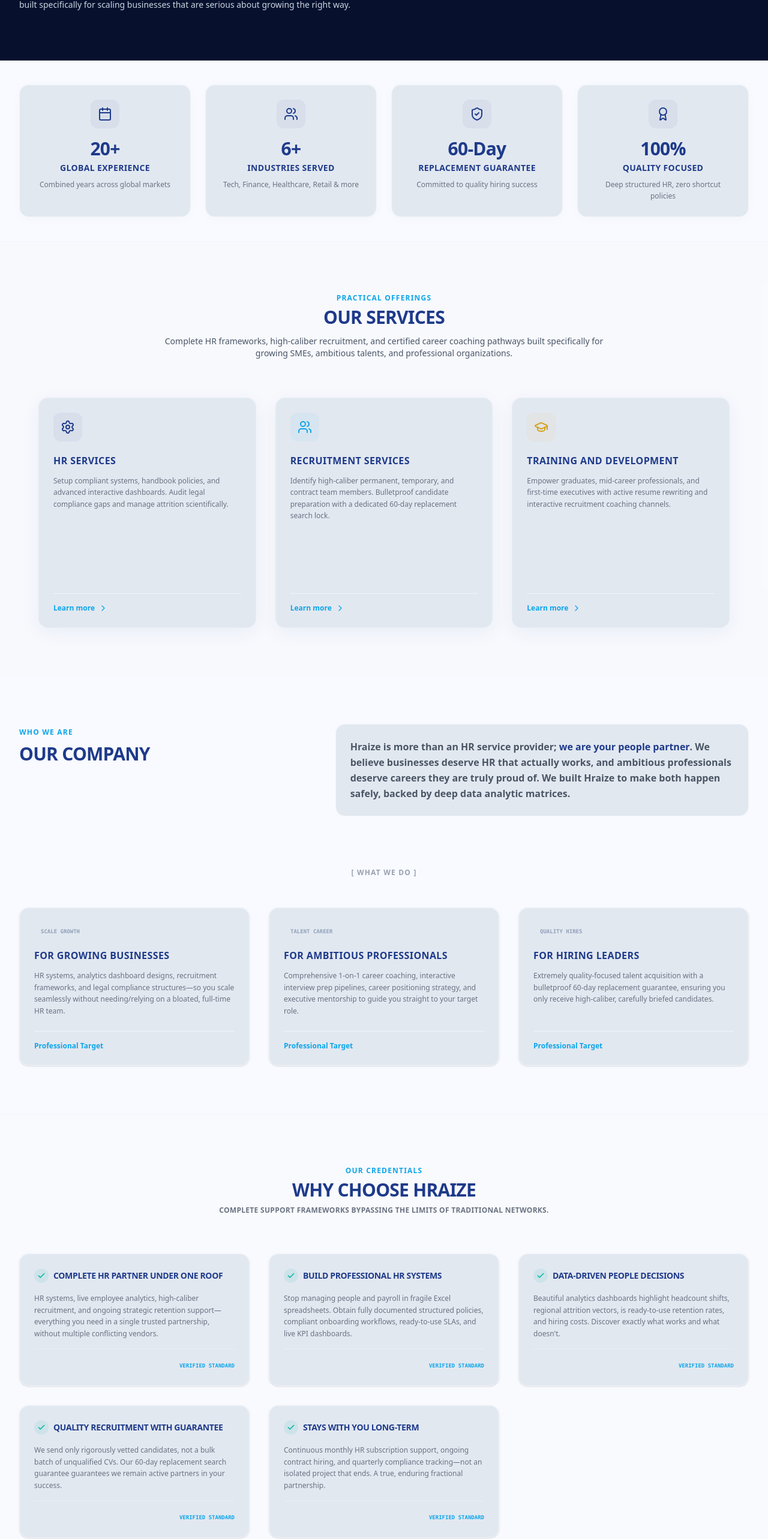
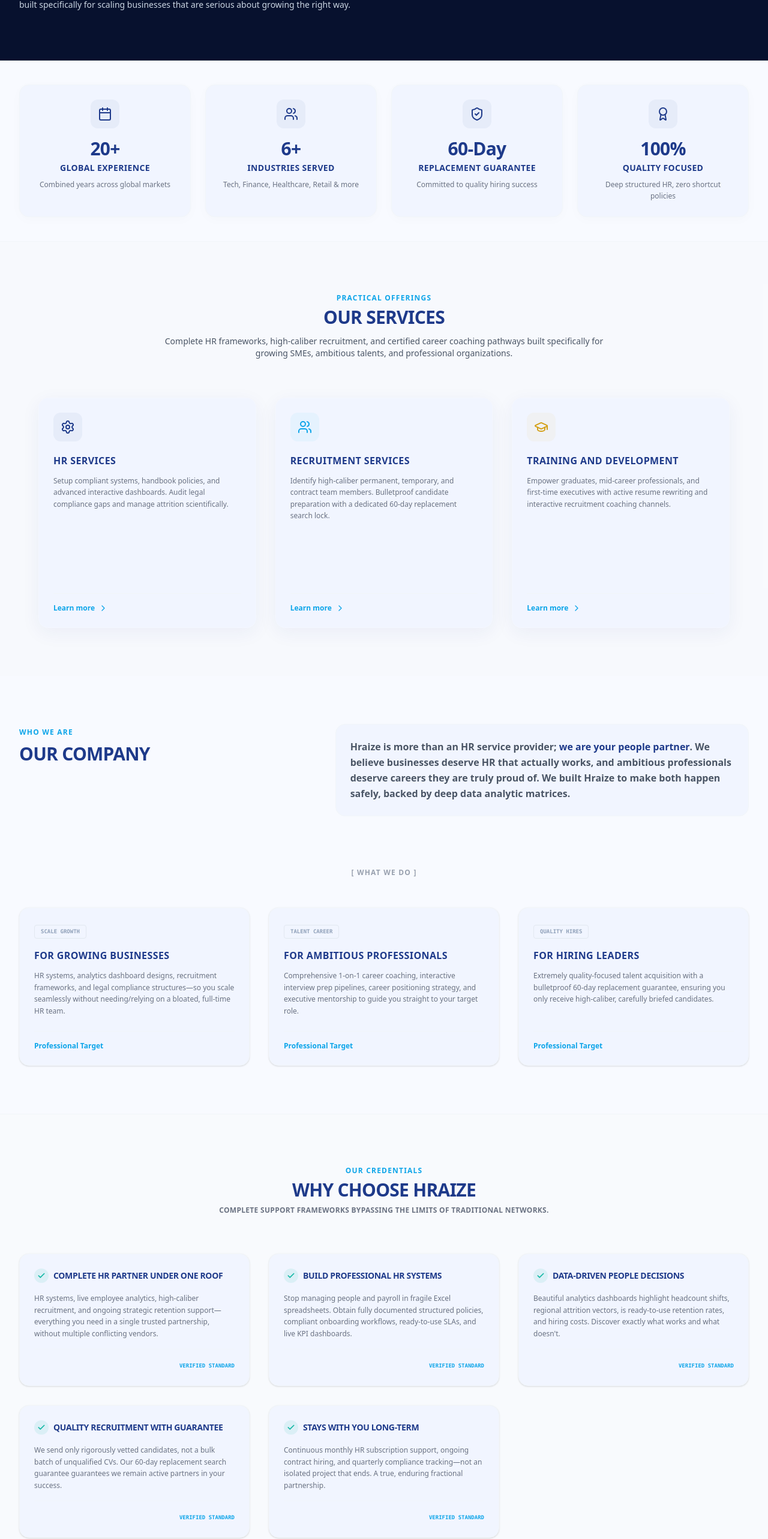
Before and after one commit to 1millionWebs/mweb-hraize-v2, a Next.js app: page / in a window 1280 px wide. Shown: the part 1052-3618 px from the top of the page at 60% size. Built offline with nearby package versions, Linux system fonts and the light colour scheme.

Commit message:
Cards color fixed #F1F5FF

```diff
--- a/src/components/Careers.tsx
+++ b/src/components/Careers.tsx
@@ -591,7 +591,7 @@
               initial={{ opacity: 0, scale: 0.95 }}
               animate={{ opacity: 1, scale: 1 }}
               exit={{ opacity: 0, scale: 0.95 }}
-              className="bg-[#e2e8f0] rounded-3xl border border-slate-200 w-full max-w-2xl p-6 sm:p-8 relative shadow-2xl overflow-hidden"
+              className="bg-[#F1F5FF] rounded-3xl border border-slate-200 w-full max-w-2xl p-6 sm:p-8 relative shadow-2xl overflow-hidden"
             >
               {/* Top decorator */}
               <div className="absolute top-0 left-0 w-full h-[6px] bg-[#1E3A8A]" />
@@ -626,7 +626,7 @@
                   </ul>
                 </div>
 
-                <div className="grid grid-cols-2 gap-4 bg-[#e2e8f0] p-4 rounded-xl">
+                <div className="grid grid-cols-2 gap-4 bg-[#F1F5FF] p-4 rounded-xl">
                   <div>
                     <span className="text-[9px] text-gray-400 font-bold uppercase block">Location context</span>
                     <span className="font-black text-[#1E3A8A]">{selectedJob.location}</span>
--- a/src/components/Contact.tsx
+++ b/src/components/Contact.tsx
@@ -186,7 +186,7 @@
           </div>
 
           {/* Right Column: Send us a message form withTabs */}
-          <div className="lg:col-span-8 bg-[#e2e8f0] border border-slate-100 rounded-3xl p-6 sm:p-10 shadow-md">
+          <div className="lg:col-span-8 bg-[#F1F5FF] border border-slate-100 rounded-3xl p-6 sm:p-10 shadow-md">
             <div className="mb-6">
               <h3 className="text-lg font-black text-[#1E3A8A] uppercase tracking-tight">Send us a message</h3>
               <p className="text-xs text-gray-500 font-bold mt-1">Select the division block below to route your inquiry accurately:</p>
--- a/src/components/HRServices.tsx
+++ b/src/components/HRServices.tsx
@@ -150,7 +150,7 @@
 
           <div className="grid grid-cols-1 lg:grid-cols-3 gap-8 relative z-10">
             {methodology.map((m, idx) => (
-              <div key={idx} className="relative flex flex-col justify-between bg-[#e2e8f0] border border-slate-100 rounded-2xl p-6 shadow-sm group hover:border-[#0EA5E9] transition">
+              <div key={idx} className="relative flex flex-col justify-between bg-[#F1F5FF] border border-slate-100 rounded-2xl p-6 shadow-sm group hover:border-[#0EA5E9] transition">
                 <div>
                   <div className="flex items-center justify-between mb-4">
                     <span className="text-3xl font-serif font-black text-[#0EA5E9]">{m.step}</span>
@@ -175,7 +175,7 @@
 
 
         {/* Closing CTA */}
-        <div className="text-center bg-[#e2e8f0] border border-slate-100 rounded-3xl p-8 sm:p-12 shadow-[0_12px_40px_rgba(7,17,46,0.03)] max-w-4xl mx-auto">
+        <div className="text-center bg-[#F1F5FF] border border-slate-100 rounded-3xl p-8 sm:p-12 shadow-[0_12px_40px_rgba(7,17,46,0.03)] max-w-4xl mx-auto">
           <span className="text-xs font-extrabold uppercase tracking-widest text-[#0EA5E9]">WORKFORCE ARCHITECTURE</span>
           <h3 className="mt-2 text-2xl sm:text-3xl font-black text-[#1E3A8A] uppercase tracking-tight">
             Ready to have your People Partner today
--- a/src/components/HomeContent.tsx
+++ b/src/components/HomeContent.tsx
@@ -138,7 +138,7 @@
                   initial={{ opacity: 0, y: 20 }}
                   animate={{ opacity: 1, y: 0 }}
                   transition={{ duration: 0.5, delay: idx * 0.1 }}
-                  className="bg-[#e2e8f0] border border-slate-100 rounded-2xl p-6 shadow-[0_4px_20px_0_rgba(7,17,46,0.02)] flex flex-col items-center text-center group hover:border-[#0EA5E9] transition-colors"
+                  className="bg-[#F1F5FF] border border-slate-100 rounded-2xl p-6 shadow-[0_4px_20px_0_rgba(7,17,46,0.02)] flex flex-col items-center text-center group hover:border-[#0EA5E9] transition-colors"
                 >
                   <div className="h-12 w-12 rounded-xl bg-[#1E3A8A]/5 flex items-center justify-center text-[#1E3A8A] group-hover:bg-[#0EA5E9]/10 group-hover:text-[#0EA5E9] transition-colors mb-4">
                     <Icon className="h-6 w-6" />
@@ -254,7 +254,7 @@
                 Our Company
               </h3>
             </div>
-            <div className="lg:col-span-7 bg-[#e2e8f0] p-6 rounded-2xl border border-slate-100">
+            <div className="lg:col-span-7 bg-[#F1F5FF] p-6 rounded-2xl border border-slate-100">
               <p className="text-sm sm:text-base text-gray-600 font-semibold leading-relaxed">
                 Hraize is more than an HR service provider; <strong className="text-[#1E3A8A]">we are your people partner</strong>. We believe businesses deserve HR that actually works, and ambitious professionals deserve careers they are truly proud of. We built Hraize to make both happen safely, backed by deep data analytic matrices.
               </p>
@@ -270,7 +270,7 @@
               {whatWeDo.map((w, idx) => (
                 <div
                   key={idx}
-                  className="bg-[#e2e8f0] border border-slate-100 rounded-2xl p-6 shadow-sm flex flex-col justify-between group hover:border-[#0EA5E9] transition-all"
+                  className="bg-[#F1F5FF] border border-slate-100 rounded-2xl p-6 shadow-sm flex flex-col justify-between group hover:border-[#0EA5E9] transition-all"
                 >
                   <div>
                     <span className="text-[9px] font-mono font-bold text-slate-400 border border-slate-200 px-2.5 py-1 rounded inline-block uppercase mb-4">
@@ -308,7 +308,7 @@
             {whyChooseHraize.map((item, idx) => (
               <div
                 key={idx}
-                className="bg-[#e2e8f0] border border-slate-100 rounded-2xl p-6 shadow-sm flex flex-col justify-between relative overflow-hidden group hover:shadow-md transition"
+                className="bg-[#F1F5FF] border border-slate-100 rounded-2xl p-6 shadow-sm flex flex-col justify-between relative overflow-hidden group hover:shadow-md transition"
               >
                 <div>
                   <div className="flex items-center gap-2 mb-4">
@@ -352,7 +352,7 @@
               return (
                 <div
                   key={idx}
-                  className="bg-[#e2e8f0] border border-slate-100 rounded-3xl p-6 shadow-sm hover:border-[#1E3A8A] transition-all flex flex-col justify-between"
+                  className="bg-[#F1F5FF] border border-slate-100 rounded-3xl p-6 shadow-sm hover:border-[#1E3A8A] transition-all flex flex-col justify-between"
                 >
                   <div>
                     <div
--- a/src/components/RecruitmentServices.tsx
+++ b/src/components/RecruitmentServices.tsx
@@ -178,7 +178,7 @@
 
             <div className="space-y-4">
               {corePillars.map((p, idx) => (
-                <div key={idx} className="flex gap-4 items-start p-4 bg-[#e2e8f0] rounded-xl border border-slate-100 hover:border-[#0EA5E9] transition-colors">
+                <div key={idx} className="flex gap-4 items-start p-4 bg-[#F1F5FF] rounded-xl border border-slate-100 hover:border-[#0EA5E9] transition-colors">
                   <div className="h-6 w-6 rounded-full bg-[#1E3A8A]/10 text-[#1E3A8A] flex items-center justify-center flex-shrink-0 mt-0.5">
                     <Check className="h-4 w-4 text-[#0EA5E9]" strokeWidth={3} />
                   </div>
@@ -231,7 +231,7 @@
 
 
         {/* Comparison Grid Table: Traditional Agency vs Hraize */}
-        <div className="mb-24 bg-[#e2e8f0] border border-slate-100 rounded-3xl p-6 sm:p-10 shadow-sm overflow-hidden">
+        <div className="mb-24 bg-[#F1F5FF] border border-slate-100 rounded-3xl p-6 sm:p-10 shadow-sm overflow-hidden">
           <div className="text-center max-w-2xl mx-auto mb-12">
             <span className="text-xs font-extrabold uppercase tracking-widest text-[#0EA5E9]">AGENCY MATRIX</span>
             <h3 className="mt-1 text-2xl font-black text-[#1E3A8A] uppercase tracking-tight">
@@ -301,7 +301,7 @@
           </div>
 
           {/* Card 2: For Candidates */}
-          <div className="bg-[#e2e8f0] border border-slate-150 rounded-3xl p-8 shadow-xl flex flex-col justify-between items-start group relative overflow-hidden">
+          <div className="bg-[#F1F5FF] border border-slate-150 rounded-3xl p-8 shadow-xl flex flex-col justify-between items-start group relative overflow-hidden">
             <div className="absolute right-0 top-0 p-4 opacity-5 pointer-events-none">
               <GraduationCap className="h-32 w-32 text-gray-300" />
             </div>
--- a/src/components/TrainingAndDevelopment.tsx
+++ b/src/components/TrainingAndDevelopment.tsx
@@ -119,7 +119,7 @@
             {whatMakesUsDifferent.map((diff, idx) => (
               <div
                 key={idx}
-                className="bg-[#e2e8f0] border border-slate-100 rounded-2xl p-6 shadow-sm transition hover:border-[#0EA5E9] flex flex-col justify-between"
+                className="bg-[#F1F5FF] border border-slate-100 rounded-2xl p-6 shadow-sm transition hover:border-[#0EA5E9] flex flex-col justify-between"
               >
                 <div>
                   <div className="h-10 w-10 text-[#0EA5E9] bg-[#0EA5E9]/5 rounded-lg flex items-center justify-center mb-4">
--- a/src/components/UIElements.tsx
+++ b/src/components/UIElements.tsx
@@ -16,7 +16,7 @@
 }) => {
   return (
     <motion.div
-      className={`relative overflow-hidden rounded-2xl border border-white/20 bg-[#e2e8f0] p-6 shadow-[0_8px_32px_0_rgba(30,58,138,0.06)] ${className}`}
+      className={`relative overflow-hidden rounded-2xl border border-white/20 bg-[#F1F5FF] p-6 shadow-[0_8px_32px_0_rgba(30,58,138,0.06)] ${className}`}
       whileHover={hoverEffect ? { y: -4, boxShadow: "0_12px_40px_0_rgba(30,58,138,0.12)" } : undefined}
       transition={{ duration: 0.3, ease: "easeOut" }}
     >
```
Also changed, not shown: src/components/AboutUs.tsx (+4 -4 lines).
